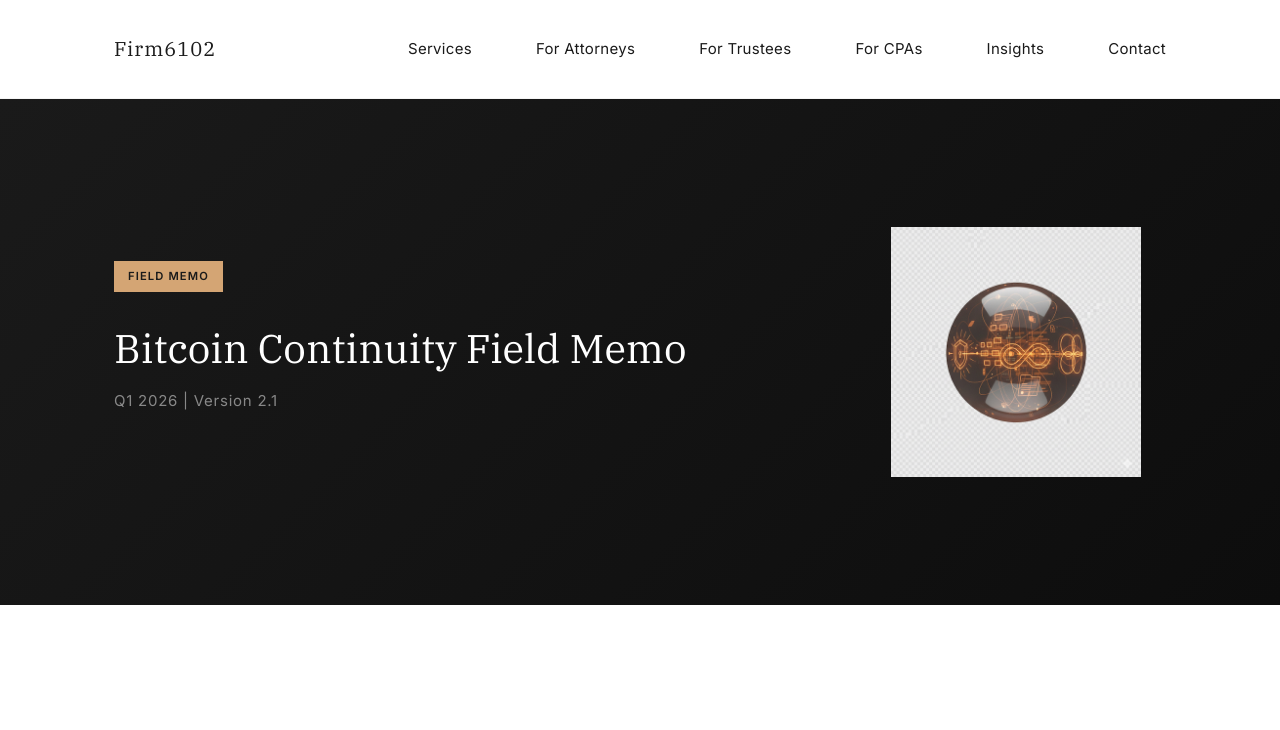
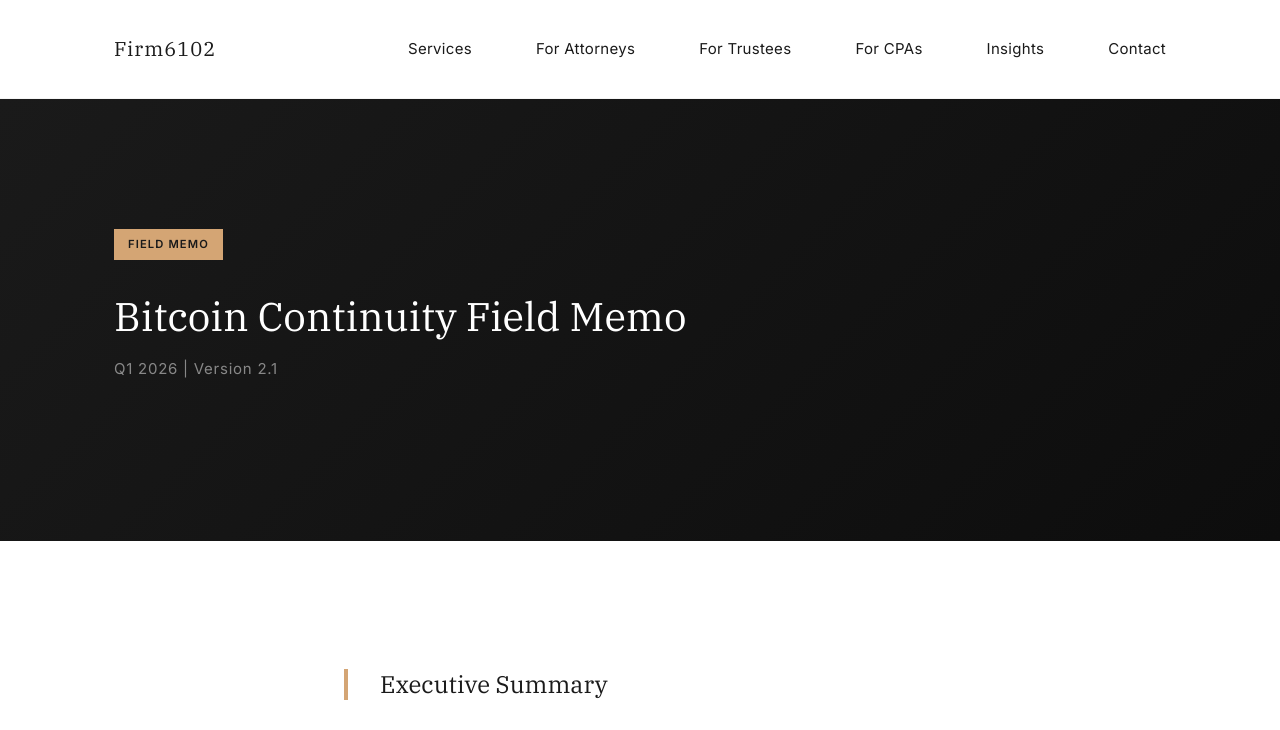
Before and after one commit to fitzhall/firm6102-website, a plain HTML site: page insights/bitcoin-continuity-field-memo.html in a window 1280 px wide. Shown: the top 730 px of the page. Drawn offline with Linux system fonts and the light colour scheme.

Commit message:
Remove sphere image from memo page

```diff
--- a/insights/bitcoin-continuity-field-memo.html
+++ b/insights/bitcoin-continuity-field-memo.html
@@ -71,10 +71,7 @@
         }
 
         .memo-hero-inner {
-            display: grid;
-            grid-template-columns: 1fr 300px;
-            gap: var(--space-xl);
-            align-items: center;
+            display: block;
         }
 
         .memo-hero-content {
@@ -697,9 +694,6 @@
                     <h1>Bitcoin Continuity Field Memo</h1>
                     <p class="memo-version">Q1 2026 | Version 2.1</p>
                 </div>
-                <div class="memo-hero-image">
-                    <img src="../assets/images/continuity-orb.jpg" alt="Bitcoin Continuity">
-                </div>
             </div>
         </div>
     </header>
@@ -952,7 +946,6 @@
 
             <!-- Download Section -->
             <div class="download-section hidden" id="downloadSection">
-                <img src="../assets/images/continuity-orb.jpg" alt="Download">
                 <div class="download-text">
                     <h3>Download the Full Memo</h3>
                     <p>Save a copy to share with your team.</p>
```
